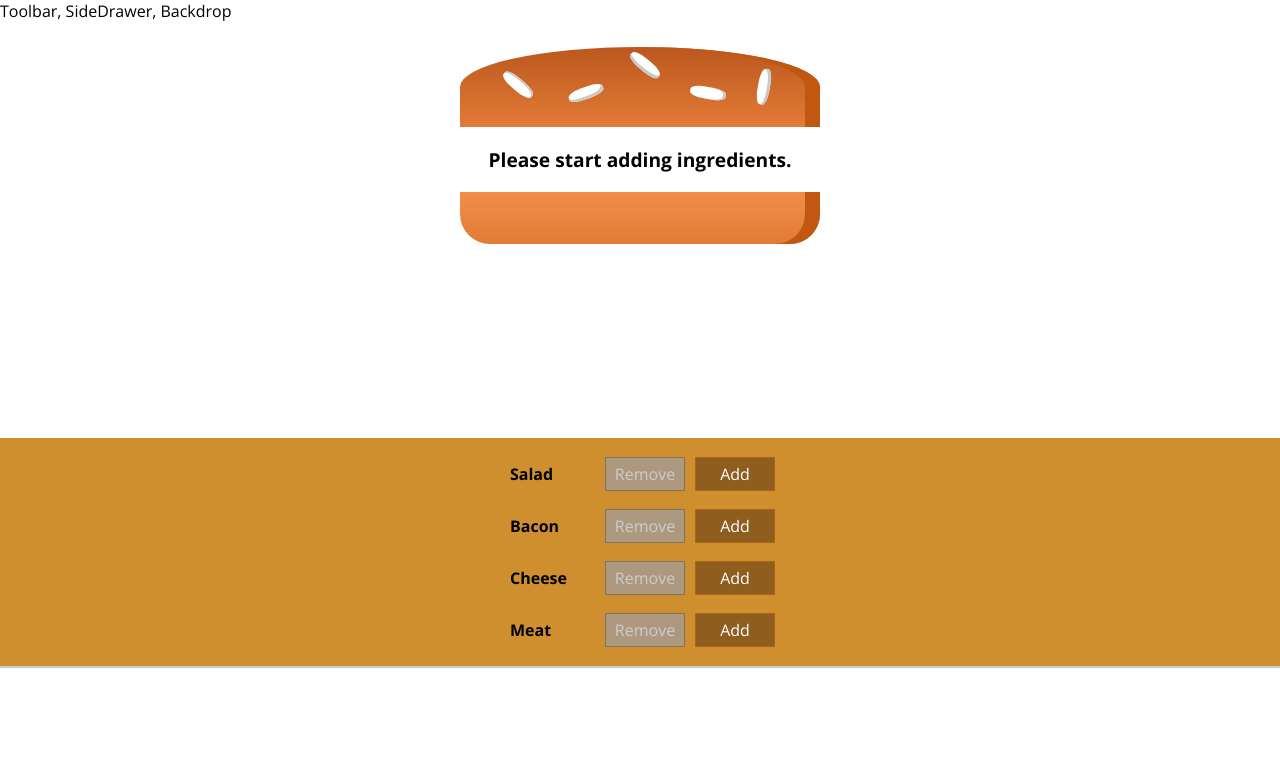
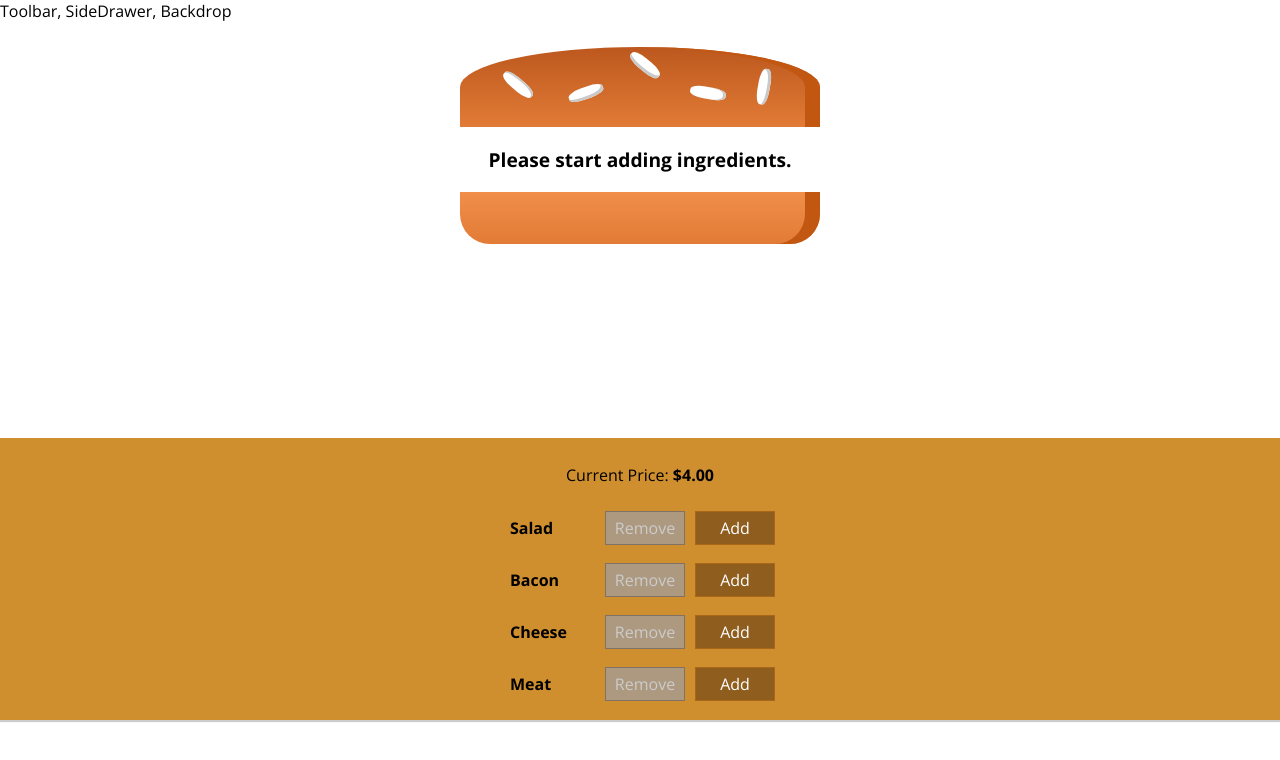
Before and after one commit to gitrkaplan/react-burger-builder, a React app: page / in a window 1280 px wide. Shown: the top 760 px of the page. Built offline with nearby package versions, Linux system fonts and the light colour scheme.

Commit message:
Renders the total burger price to page. #4

```diff
--- a/src/components/Burger/BuildControls/BuildControls.js
+++ b/src/components/Burger/BuildControls/BuildControls.js
@@ -12,6 +12,9 @@
 
 const buildControls = props => (
   <div className={classes.BuildControls}>
+    <p>
+      Current Price: <strong>${props.price.toFixed(2)}</strong>
+    </p>
     {controls.map(ctrl => (
       <BuildControl
         added={() => props.ingredientAdded(ctrl.type)}
--- a/src/containers/BurgerBuilder/BurgerBuilder.js
+++ b/src/containers/BurgerBuilder/BurgerBuilder.js
@@ -66,6 +66,7 @@
           ingredientAdded={this.addIngredientHandler}
           ingredientRemoved={this.removeIngredientHandler}
           disabled={disabledInfo}
+          price={this.state.totalPrice}
         />
       </Aux>
     )
```
